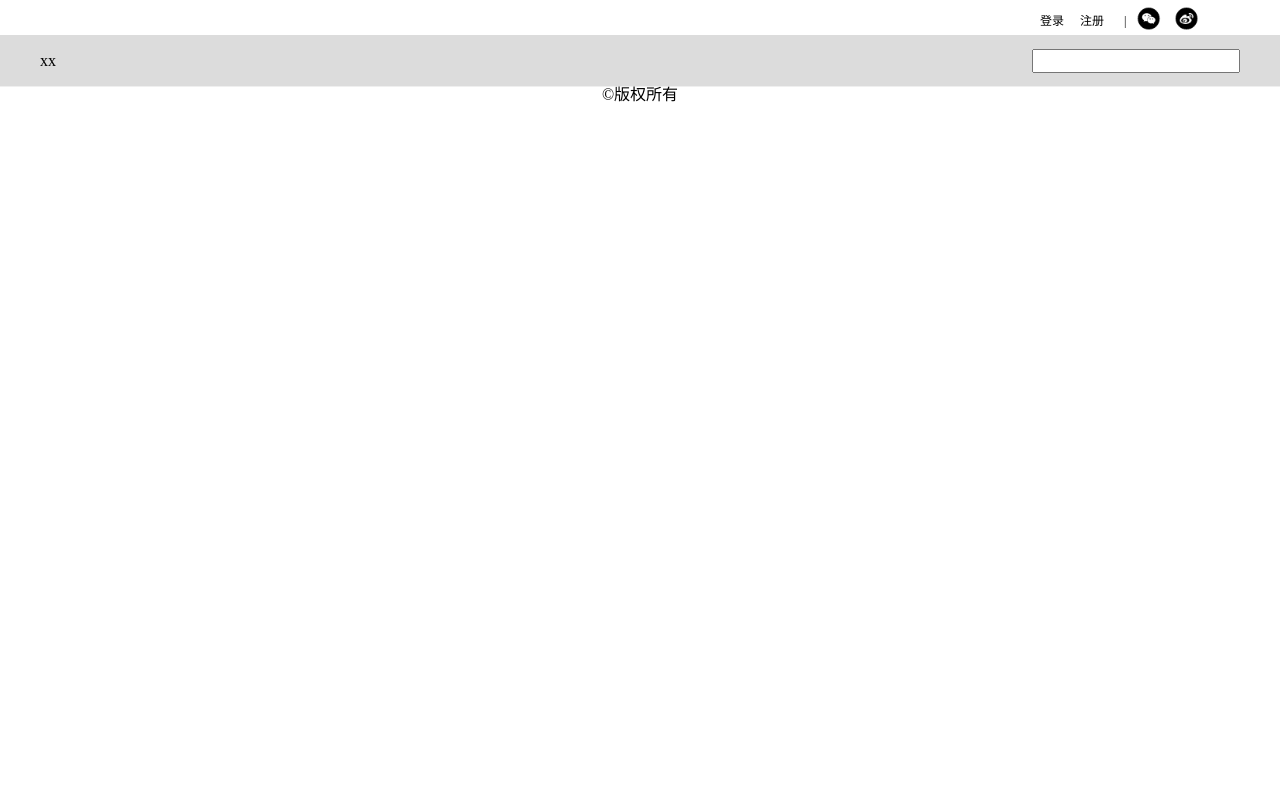
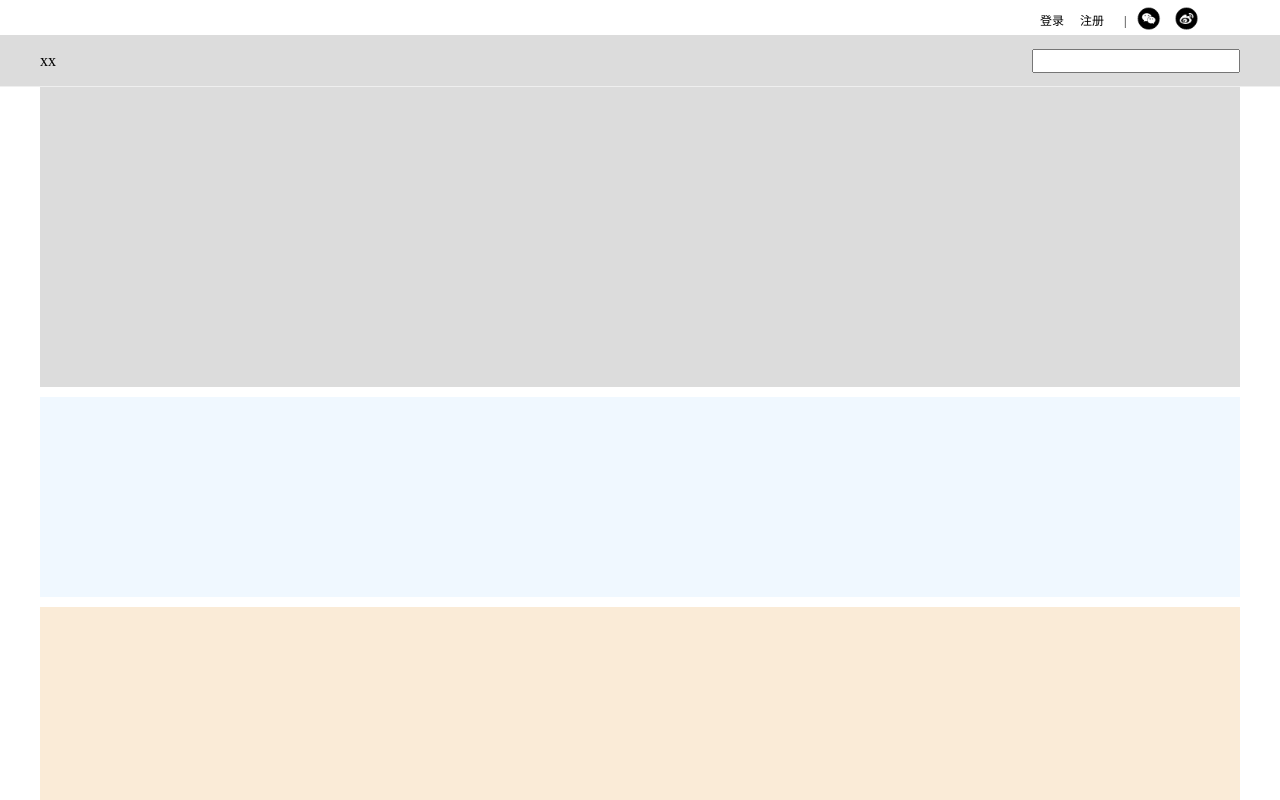
Before and after one commit to arron-chen/cexp, a Vue app: page / in a window 1280 px wide. Shown: the top 800 px of the page. Built offline with nearby package versions, Linux system fonts and the light colour scheme; the HTML template or start-up script is replaced by a standard one.

Commit message:
flex布局

```diff
--- a/src/App.vue
+++ b/src/App.vue
@@ -11,8 +11,11 @@ export default {
 </script>
 
 <style>
+  body{
+    display: flex;
+    flex-direction:column;
+  }
   #app{
-    width:100%;
-    height:100%;
+    flex:1;
   }
 </style>
--- a/src/admin/index.vue
+++ b/src/admin/index.vue
@@ -17,5 +17,4 @@
 </script>
 <style lang="less">
   @import '../assets/less/admin/index.less';
-  @import '../assets/less/admin/style.less';
 </style>
--- a/src/assets/less/admin/index.less
+++ b/src/assets/less/admin/index.less
@@ -3,3 +3,5 @@
 @import '../reset.less';
 
 @import '../normalize.less';
+
+@import './style.less';
--- a/src/assets/less/default/index.less
+++ b/src/assets/less/default/index.less
@@ -3,3 +3,5 @@
 @import '../reset.less';
 
 @import '../normalize.less';
+
+@import './style.less';
```
